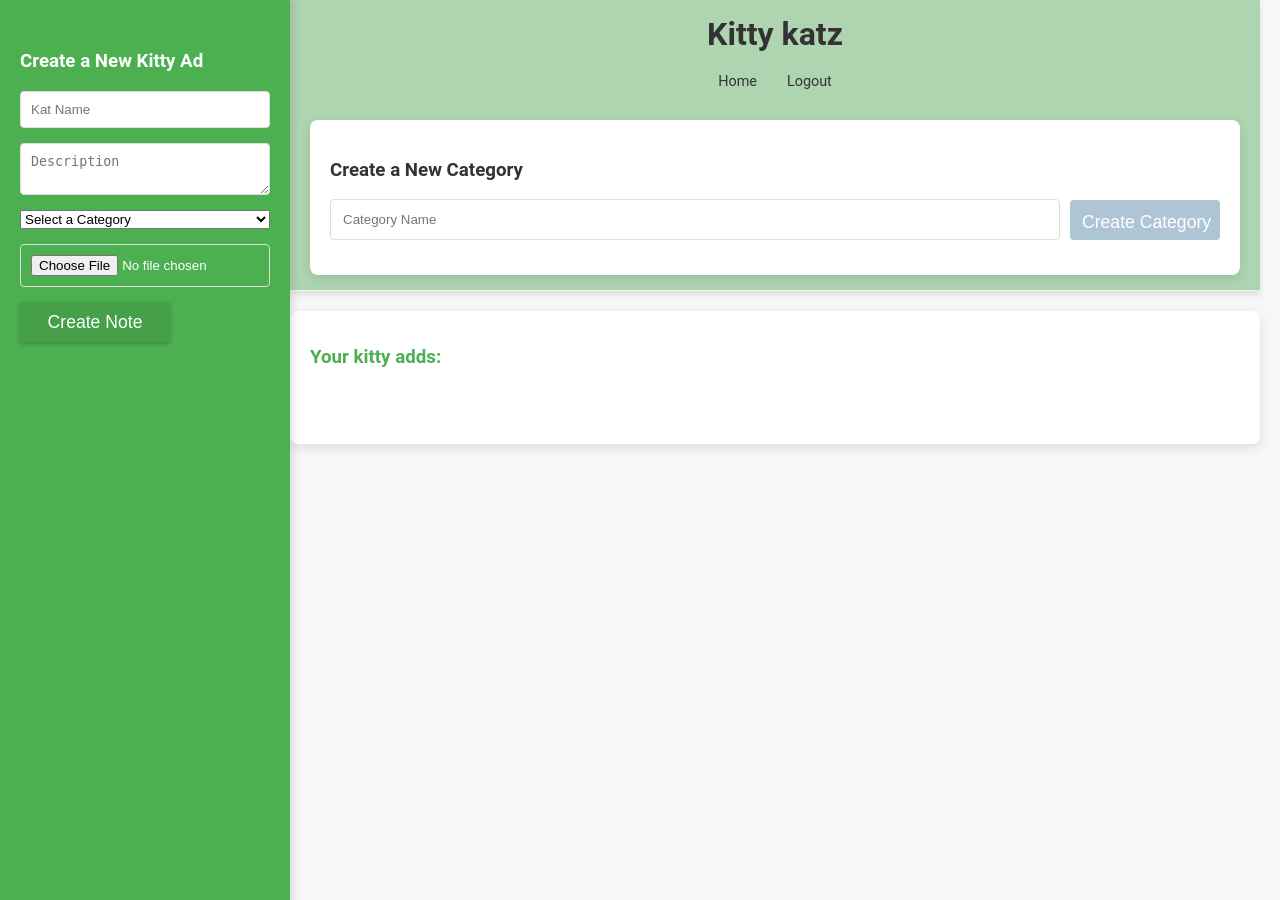
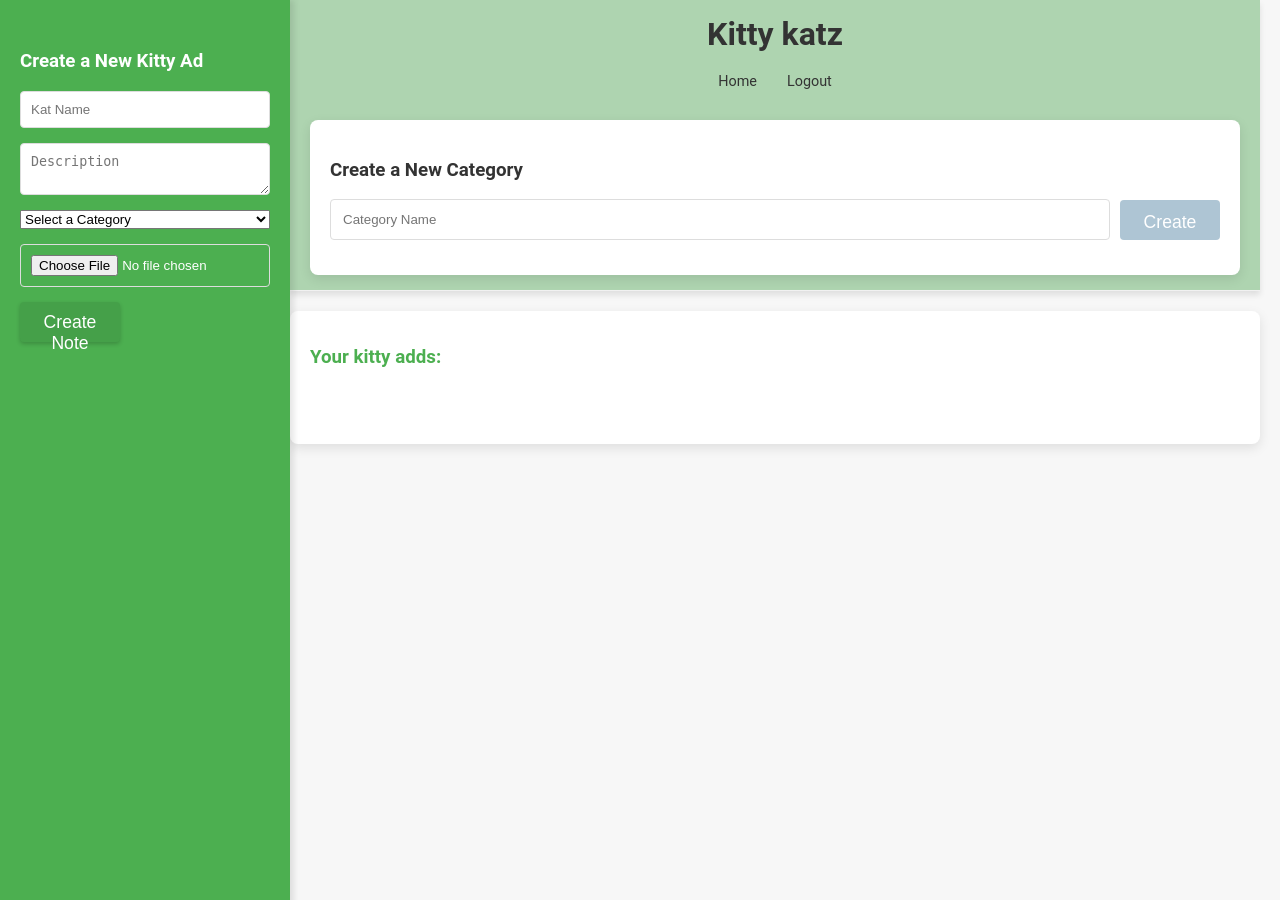
Before and after one commit to GBaublyte/notes_app, a FastAPI app: template app/templates/note_created.html in a window 1280 px wide. Run offline with FastAPI, Linux system fonts and the light colour scheme; the template is opened without the code that fills it, so the values that code supplies are empty.

Commit message:
Updated buttons

```diff
--- a/app/static/css/styles.css
+++ b/app/static/css/styles.css
@@ -258,7 +258,7 @@ button {
     border: none;
     cursor: pointer;
     border-radius: 4px;
-    width: 150px; /* Fixed width */
+    width: 100px; /* Fixed width */
     height: 40px; /* Fixed height */
     line-height: center;
     text-align: center; /* Centers text horizontally */
--- a/app/templates/base.html
+++ b/app/templates/base.html
@@ -50,7 +50,7 @@
                     <h3>Create a New Category</h3>
                     <form action="/categories/create" method="post" class="create-category-form">
                         <input type="text" id="category_name" name="name" placeholder="Category Name" required>
-                        <button type="submit" class="button">Create Category</button>
+                        <button type="submit" class="button">Create</button>
                     </form>
                 </div>
 
```
